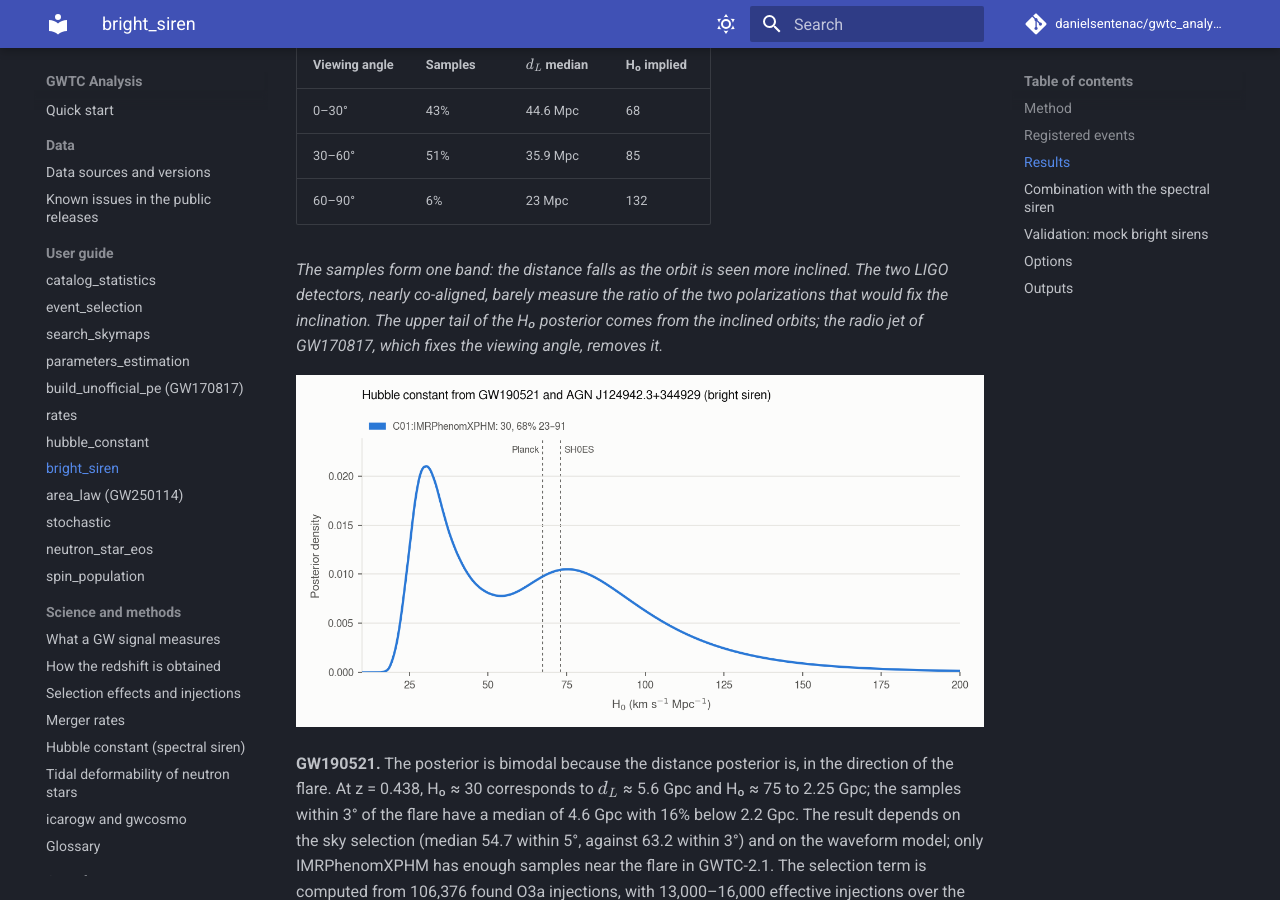
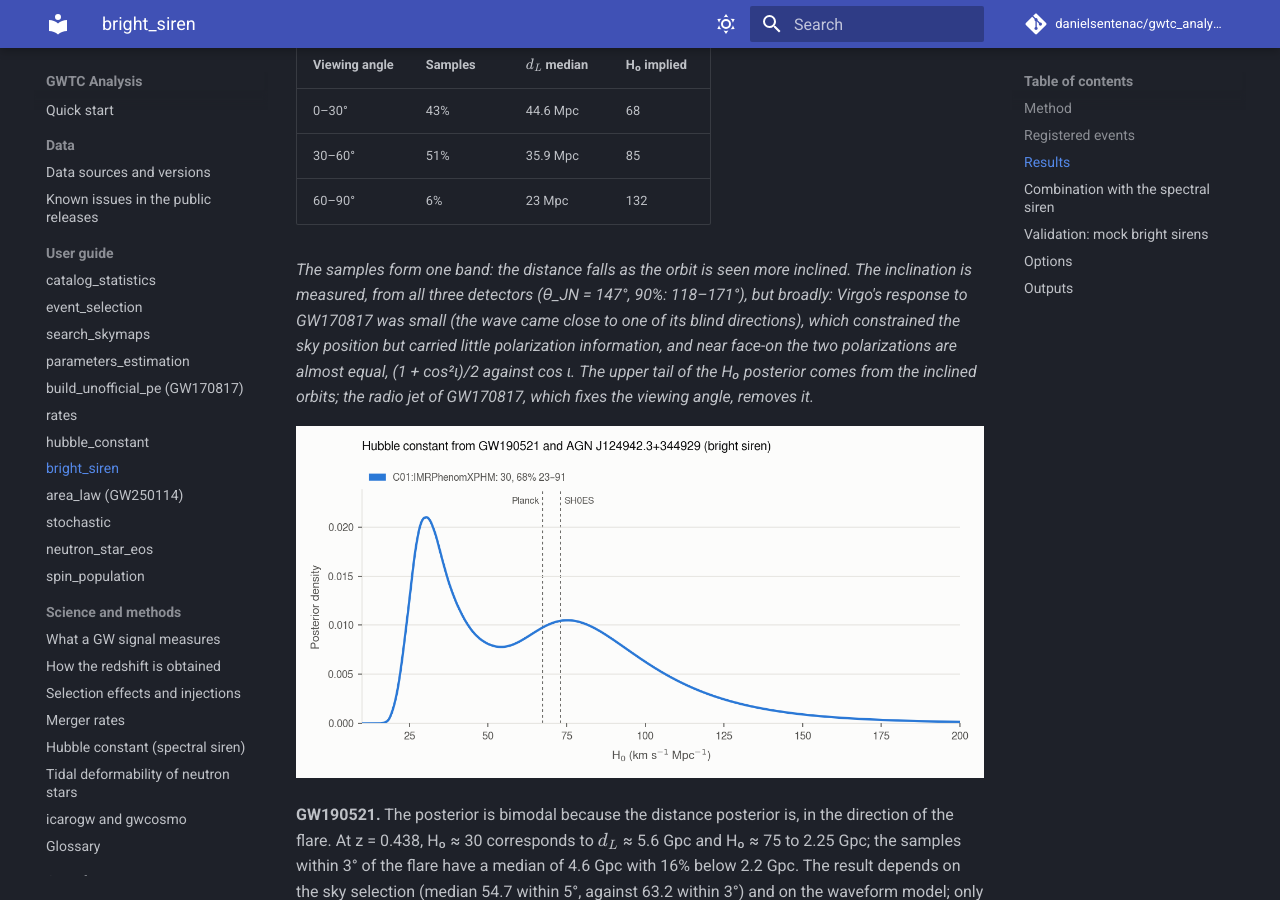
Before and after one commit to danielsentenac/gwtc_analysis, an MkDocs documentation site: the page built from docs/modes/bright-siren.md, in a window 1280 px wide and 900 px high, scrolled down 3557 px. Built offline with MkDocs 1.6.1 and Material for MkDocs 9.7.7, drawn with Linux system fonts in a browser that asks for light colours; comment, search, counter and statistics services are not loaded.

Commit message:
docs: GW170817 inclination is measured by the three detectors, but broadly (Virgo blind direction, face-on polarizations)
Co-Authored-By: Claude Opus 5.5 <noreply@anthropic.com>

```diff
--- a/docs/modes/bright-siren.md
+++ b/docs/modes/bright-siren.md
@@ -105,10 +105,12 @@ edge-on), each colored by the H₀ it implies at the host redshift.
 | 30–60° | 51% | 35.9 Mpc | 85 |
 | 60–90° | 6% | 23 Mpc | 132 |
 
-*The samples form one band: the distance falls as the orbit is seen more inclined. The two LIGO detectors,
-nearly co-aligned, barely measure the ratio of the two polarizations that would fix the inclination. The
-upper tail of the H₀ posterior comes from the inclined orbits; the radio jet of GW170817, which fixes the
-viewing angle, removes it.*
+*The samples form one band: the distance falls as the orbit is seen more inclined. The inclination is
+measured, from all three detectors (θ_JN = 147°, 90%: 118–171°), but broadly: Virgo's response to
+GW170817 was small (the wave came close to one of its blind directions), which constrained the sky
+position but carried little polarization information, and near face-on the two polarizations are almost
+equal, (1 + cos²ι)/2 against cos ι. The upper tail of the H₀ posterior comes from the inclined orbits; the
+radio jet of GW170817, which fixes the viewing angle, removes it.*
 
 ![H0 from GW190521 and ZTF19abanrhr](../img/modes/bright_siren_GW190521.png)
 
```
